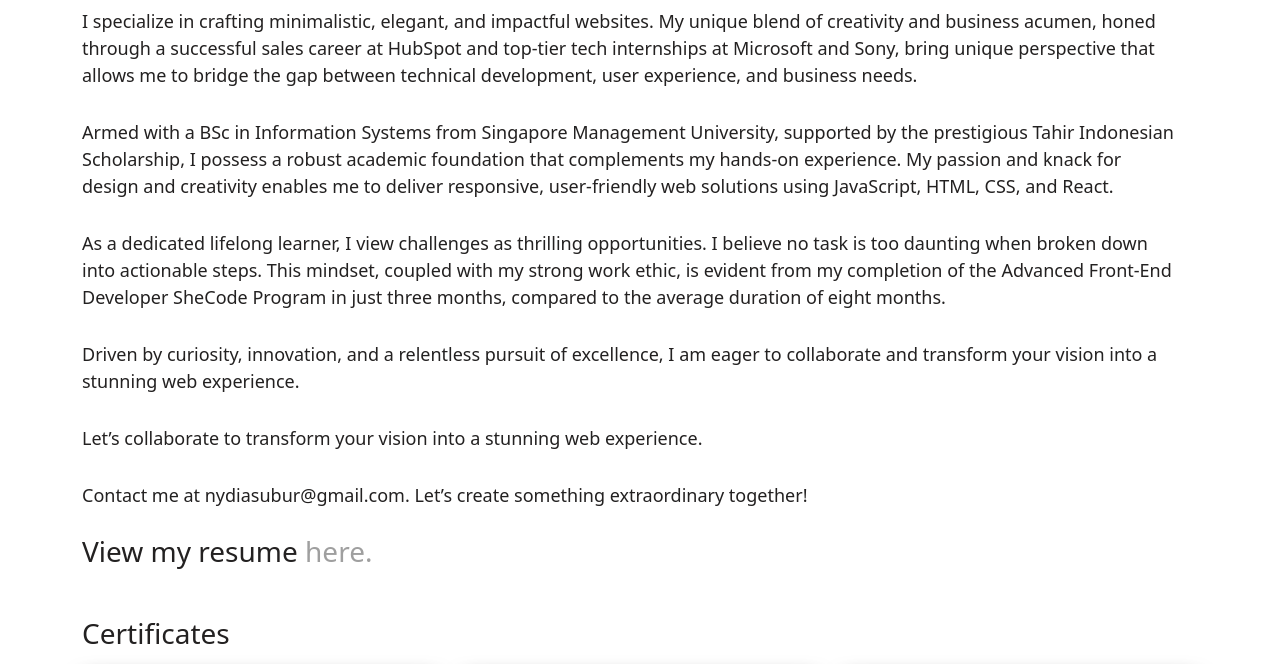
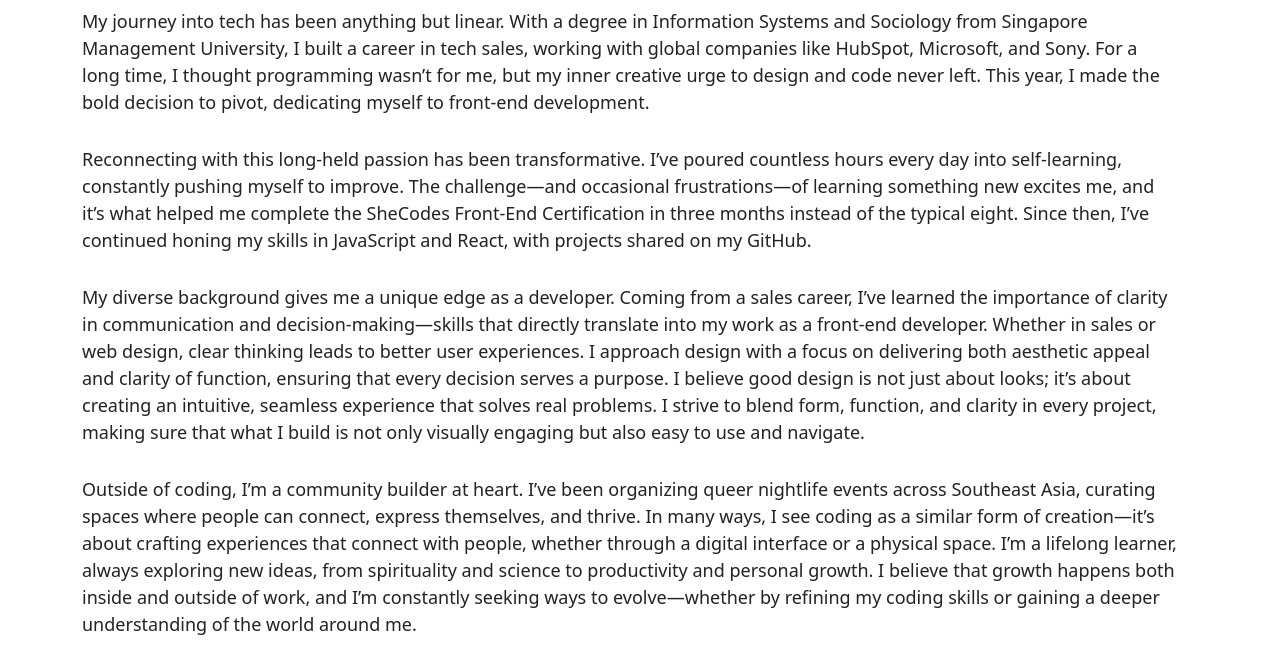
Before and after one commit to nydiasubur/front-end-portfolio, a plain HTML site: page about.html in a window 1280 px wide. Shown: the part 636-1300 px from the top of the page. Drawn offline with nearby package versions, Linux system fonts and the light colour scheme.

Commit message:
updated content on home page and about me page

```diff
--- a/about.html
+++ b/about.html
@@ -80,21 +80,21 @@
           <div class="col-md-12">
             <div class="content hidden fade-in-element">
               <p>
-             I specialize in crafting minimalistic, elegant, and impactful websites. My unique blend of creativity and business acumen, honed through a successful sales career at HubSpot and top-tier tech internships at Microsoft and Sony, bring unique perspective that allows me to bridge the gap between technical development, user experience, and business needs.
+             My journey into tech has been anything but linear. With a degree in Information Systems and Sociology from Singapore Management University, I built a career in tech sales, working with global companies like HubSpot, Microsoft, and Sony. For a long time, I thought programming wasn’t for me, but my inner creative urge to design and code never left. This year, I made the bold decision to pivot, dedicating myself to front-end development.
               </p>
              <p>
-              Armed with a BSc in Information Systems from Singapore Management University, supported by the prestigious Tahir Indonesian Scholarship, I possess a robust academic foundation that complements my hands-on experience. My passion and knack for design and creativity enables me to deliver responsive, user-friendly web solutions using JavaScript, HTML, CSS, and React.
-              </p>
+            Reconnecting with this long-held passion has been transformative. I’ve poured countless hours every day into self-learning, constantly pushing myself to improve. The challenge—and occasional frustrations—of learning something new excites me, and it’s what helped me complete the SheCodes Front-End Certification in three months instead of the typical eight. Since then, I’ve continued honing my skills in JavaScript and React, with projects shared on my GitHub.
               <p>
-             As a dedicated lifelong learner, I view challenges as thrilling opportunities. I believe no task is too daunting when broken down into actionable steps. This mindset, coupled with my strong work ethic, is evident from my completion of the Advanced Front-End Developer SheCode Program in just three months, compared to the average duration of eight months.
+            My diverse background gives me a unique edge as a developer. Coming from a sales career, I’ve learned the importance of clarity in communication and decision-making—skills that directly translate into my work as a front-end developer. Whether in sales or web design, clear thinking leads to better user experiences. I approach design with a focus on delivering both aesthetic appeal and clarity of function, ensuring that every decision serves a purpose. I believe good design is not just about looks; it’s about creating an intuitive, seamless experience that solves real problems. I strive to blend form, function, and clarity in every project, making sure that what I build is not only visually engaging but also easy to use and navigate.
              </p>
               <p>
-              Driven by curiosity, innovation, and a relentless pursuit of excellence, I am eager to collaborate and transform your vision into a stunning web experience.
+              Outside of coding, I’m a community builder at heart. I’ve been organizing queer nightlife events across Southeast Asia, curating spaces where people can connect, express themselves, and thrive. In many ways, I see coding as a similar form of creation—it’s about crafting experiences that connect with people, whether through a digital interface or a physical space.
+I’m a lifelong learner, always exploring new ideas, from spirituality and science to productivity and personal growth. I believe that growth happens both inside and outside of work, and I’m constantly seeking ways to evolve—whether by refining my coding skills or gaining a deeper understanding of the world around me.
             </p>
               <p>
-             Let’s collaborate to transform your vision into a stunning web experience.
+           Moving forward, I’m excited to continue this journey of discovery and creation, building meaningful, user-centered web experiences that leave a lasting impact.
             </p>
-            <p>Contact me at nydiasubur@gmail.com. Let’s create something extraordinary together!</p>
+            <p>Contact me at nydiasubur@gmail.com. Let’s have a chat and see what we can build together!</p>
             </div>
 
           </div>
--- a/style.css
+++ b/style.css
@@ -14,6 +14,9 @@ body {
 }
 .secondary-color{
   color: var(--secondary-color);
+}
+.third-color{
+  color: var(--third-color);
 }
 
 .number{
```
Also changed, not shown: index.html (+9 -6 lines).
